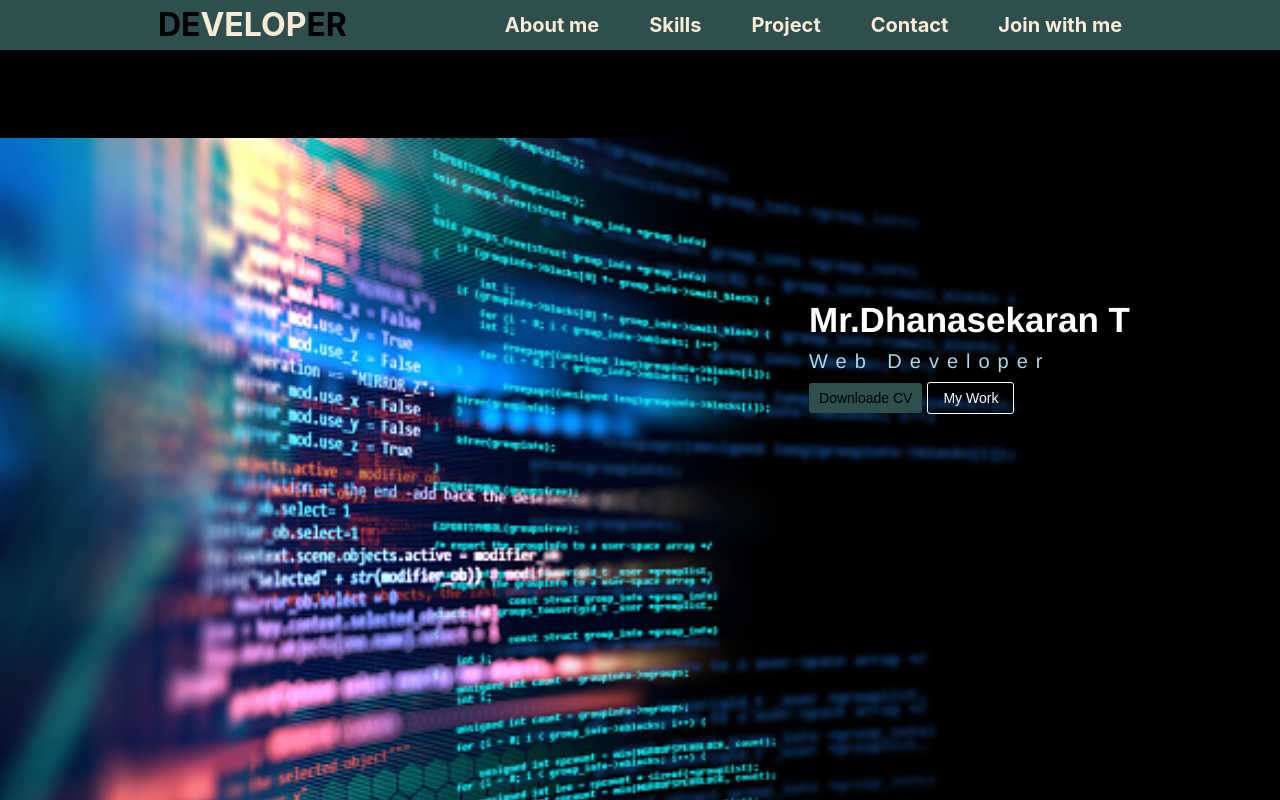
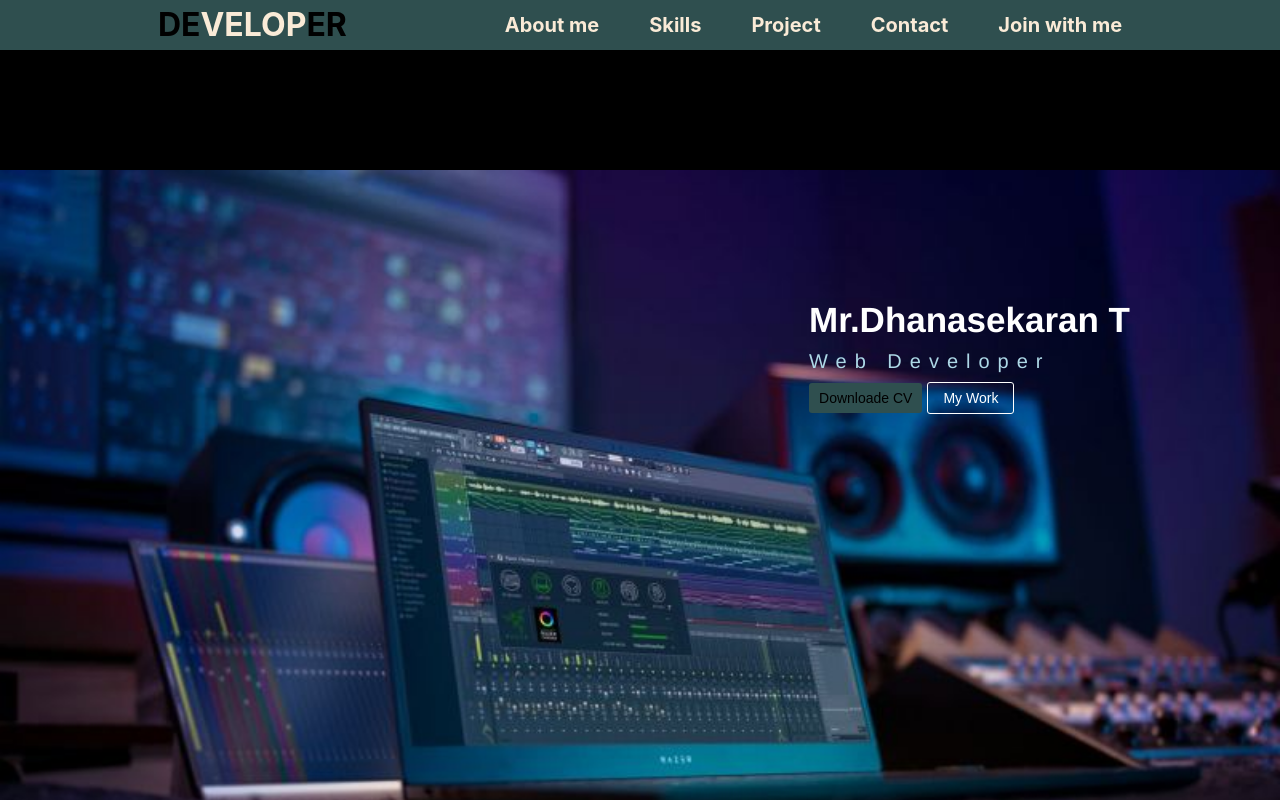
Before and after one commit to sekar-ds/myresume-react, a React (Create React App) app in the folder project2/: page / in a window 1280 px wide. Shown: the top 800 px of the page. Built offline with nearby package versions, Linux system fonts and the light colour scheme.

Commit message:
Update Topcontainer.css

```diff
--- a/project2/src/Top container/Topcontainer.css
+++ b/project2/src/Top container/Topcontainer.css
@@ -1,5 +1,5 @@
 .top-content{
-    background:url('../assets/ima.jpg');
+    background:url('../assets/new8.jpeg');
     height: 100vh;
     padding:130px;
     background-color: transparent;
@@ -7,7 +7,8 @@
     padding-top: -290px;
     background-repeat: no-repeat;
     background-position: center;
-    width: 100vh;
+
+    background-size: cover;
     background-size: contain;
     border-radius: 4px;
 }
```
